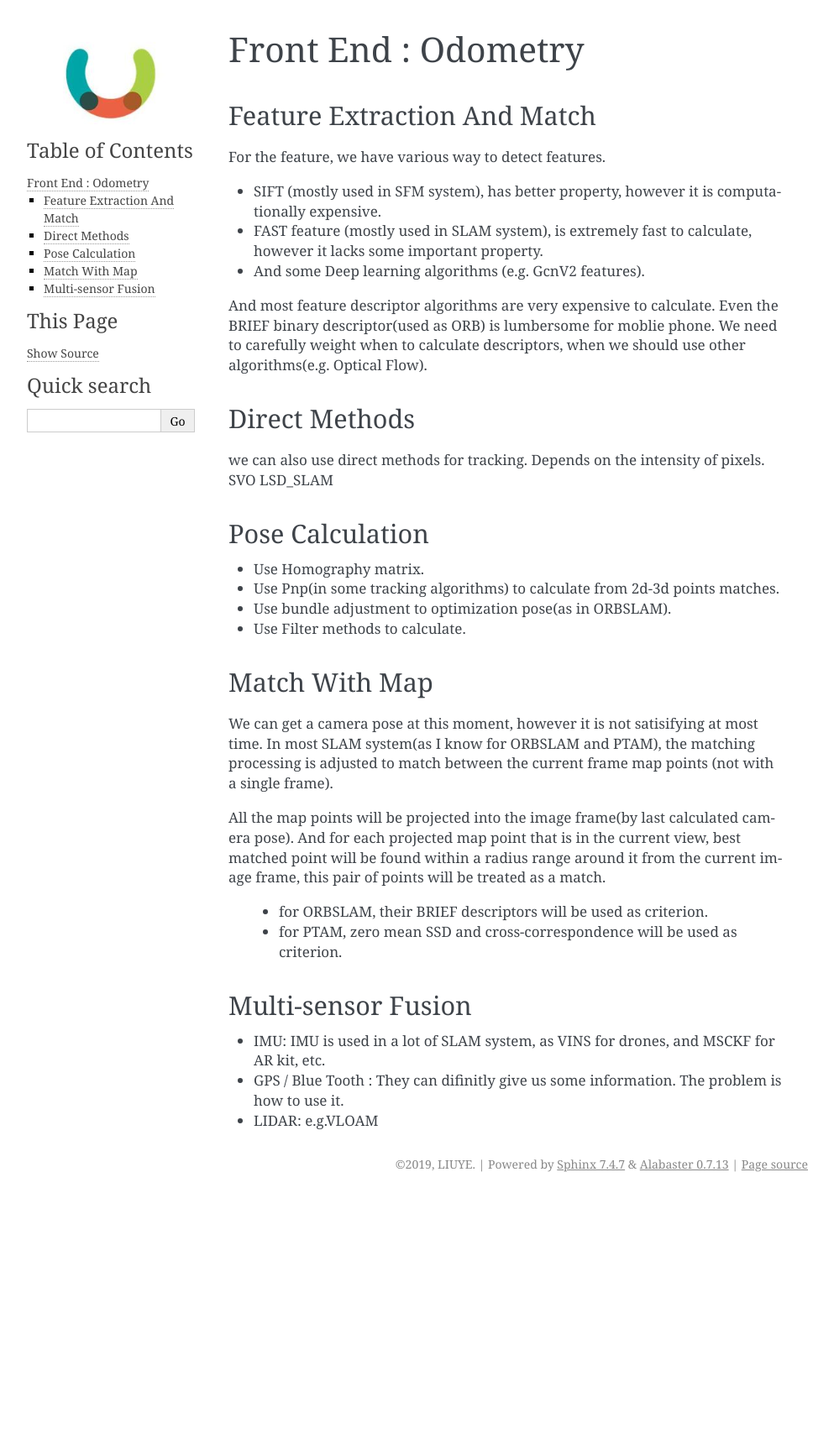
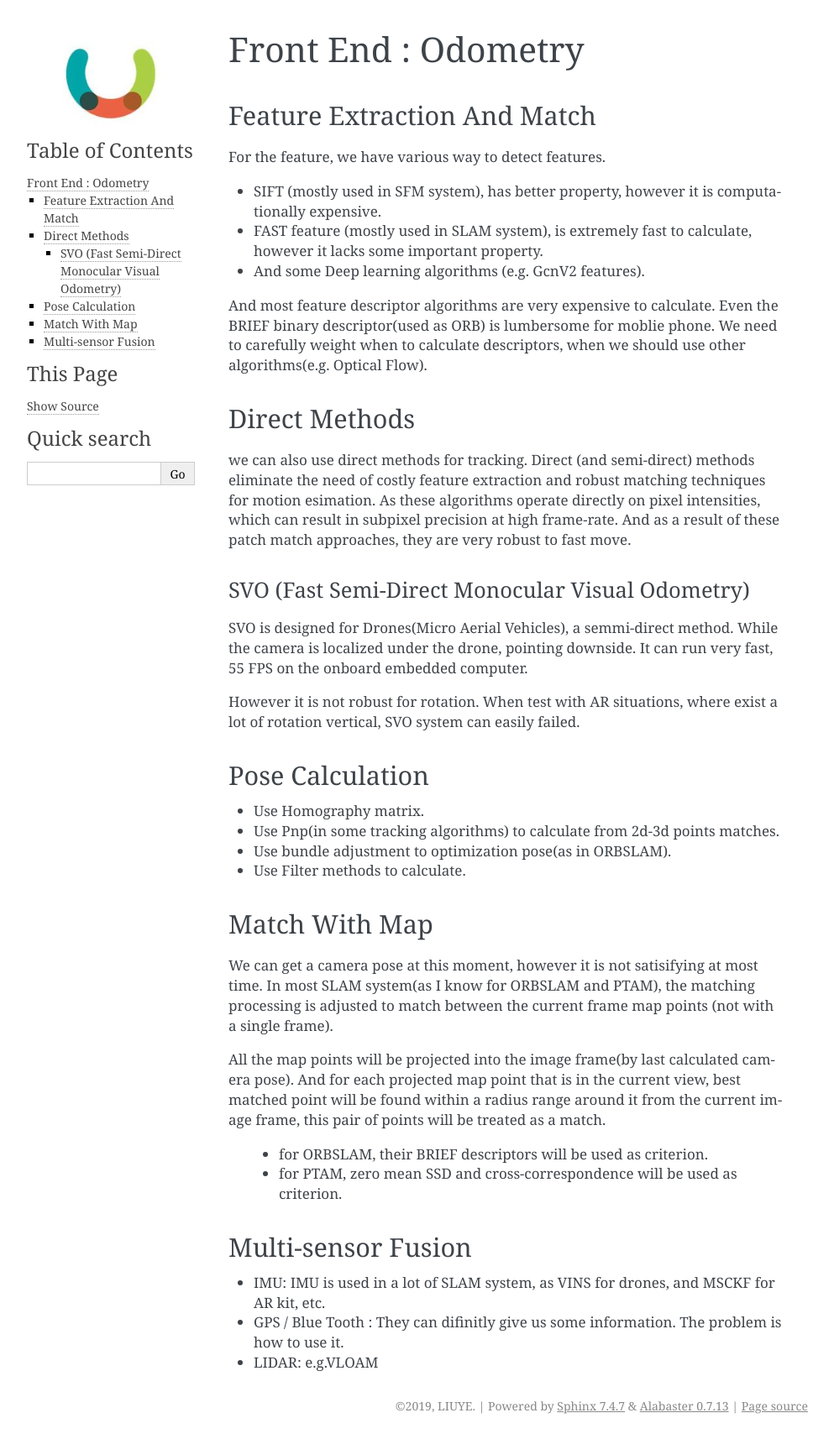
Before and after one commit to gggliuye/VIO, a Sphinx documentation site: the page built from docs/Tracking/TrackingIntroduction.rst, in a window 1280 px wide. Shown: the whole page at 84% size, without its empty margins (148-1141 px from the left). Built offline with Sphinx 7.4.7, drawn with Linux system fonts in a browser that asks for light colours; before the commit the page ends 1426 px from its top, so only the background shows below that.

Commit message:
Update TrackingIntroduction.rst

```diff
--- a/docs/Tracking/TrackingIntroduction.rst
+++ b/docs/Tracking/TrackingIntroduction.rst
@@ -16,8 +16,20 @@ And most feature descriptor algorithms are very expensive to calculate. Even the
 
 Direct Methods
 ------------------
-we can also use direct methods for tracking. Depends on the intensity of pixels.
-SVO LSD_SLAM
+we can also use direct methods for tracking.
+Direct (and semi-direct) methods eliminate the need of costly feature extraction and robust matching techniques for motion esimation.
+As these algorithms operate directly on pixel intensities, which can result in subpixel precision at high frame-rate.
+And as a result of these patch match approaches, they are very robust to fast move.
+
+
+
+SVO (Fast Semi-Direct Monocular Visual Odometry)
+>>>>>>>>>>>>>
+SVO is designed for Drones(Micro Aerial Vehicles), a semmi-direct method. While the camera is localized under the drone, pointing downside. It can run very fast, 55 FPS on the onboard embedded computer.
+
+However it is not robust for rotation. When test with AR situations, where exist a lot of rotation vertical, SVO system can easily failed.
+
+
 
 Pose Calculation
 ---------------------
```
